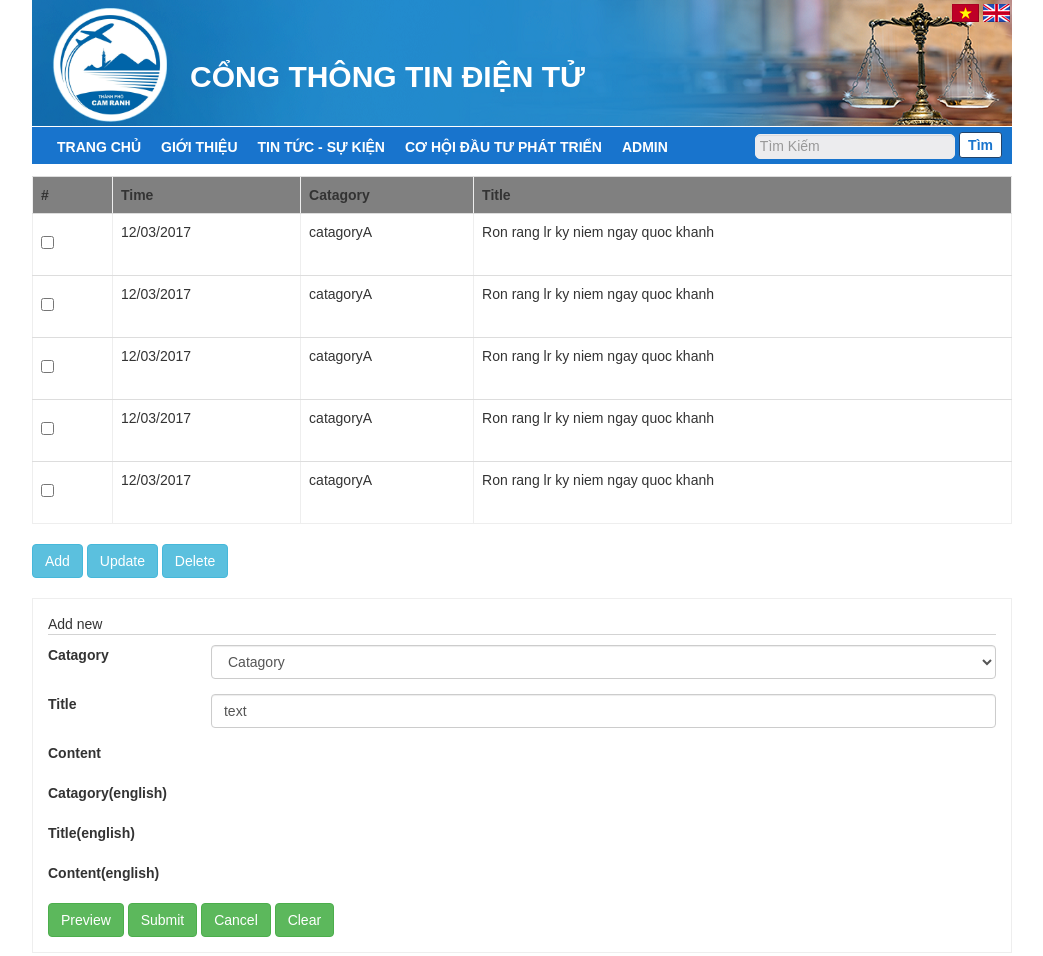
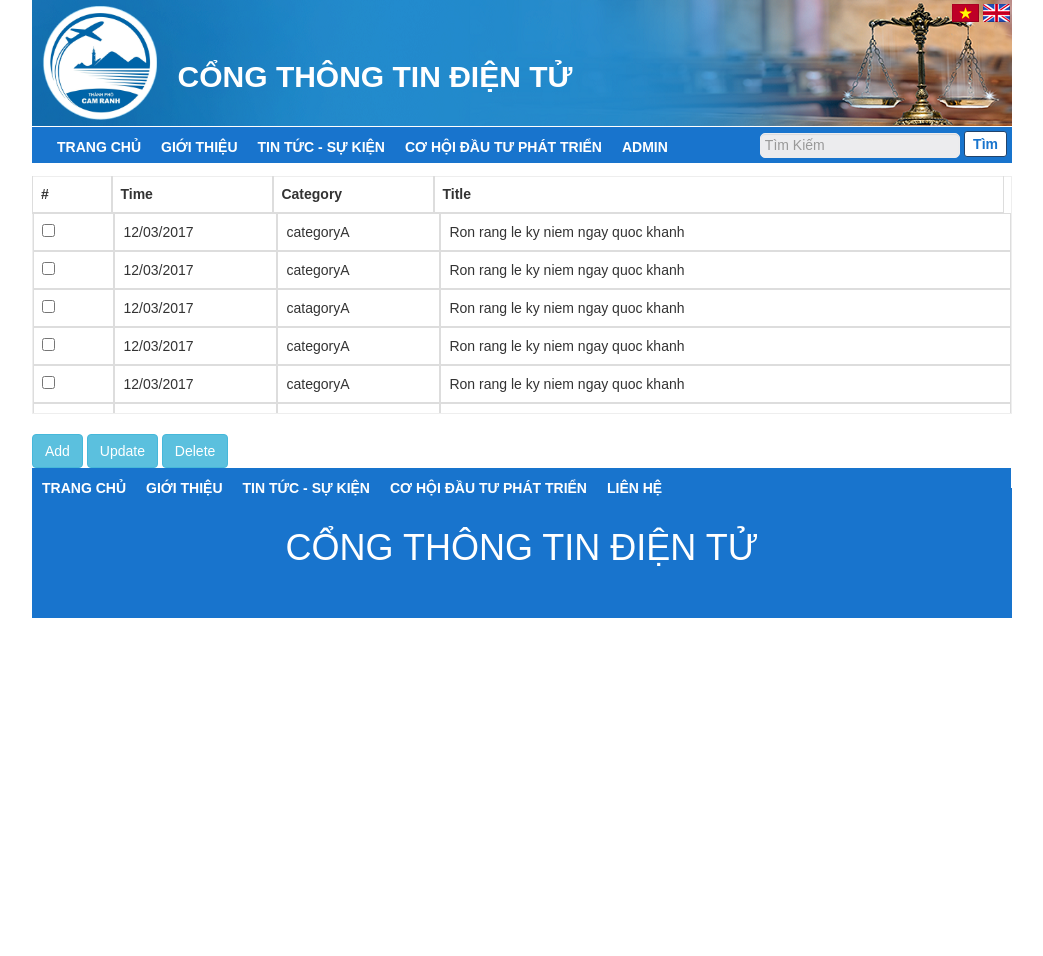
Before and after one commit to huuvinh106/Final-Project-Assigement, a plain HTML site: page public/index.html at #/admin in a window 1280 px wide. Shown: the top 956 px of the page, without its empty margins (118-1161 px from the left). After the commit the page ends 800 px from the top, so only its background shows below. Drawn offline with Linux system fonts and the light colour scheme.

Commit message:
update file n19

```diff
--- a/public/js/controller.js
+++ b/public/js/controller.js
@@ -48,31 +48,43 @@ var sitebarController = app.controller('sitebarController', function($scope, $ht
 
 });
 var admin = app.controller('admin', function($scope, $http, $stateParams) {
+
     $scope.adItem = [{
             "time": "12/03/2017",
-            "catagory": "catagoryA",
-            "title": "Ron rang lr ky niem ngay quoc khanh"
+            "category": "categoryA",
+            "title": "Ron rang le ky niem ngay quoc khanh"
         },
         {
             "time": "12/03/2017",
-            "catagory": "catagoryA",
-            "title": "Ron rang lr ky niem ngay quoc khanh"
+            "category": "categoryA",
+            "title": "Ron rang le ky niem ngay quoc khanh"
         },
         {
             "time": "12/03/2017",
-            "catagory": "catagoryA",
-            "title": "Ron rang lr ky niem ngay quoc khanh"
+            "category": "catagoryA",
+            "title": "Ron rang le ky niem ngay quoc khanh"
         },
         {
             "time": "12/03/2017",
-            "catagory": "catagoryA",
-            "title": "Ron rang lr ky niem ngay quoc khanh"
+            "category": "categoryA",
+            "title": "Ron rang le ky niem ngay quoc khanh"
         },
         {
             "time": "12/03/2017",
-            "catagory": "catagoryA",
-            "title": "Ron rang lr ky niem ngay quoc khanh"
+            "category": "categoryA",
+            "title": "Ron rang le ky niem ngay quoc khanh"
         },
+        {
+            "time": "12/03/2017",
+            "category": "categoryA",
+            "title": "Ron rang le ky niem ngay quoc khanh"
+        },
+        {
+            "time": "12/03/2017",
+            "category": "categoryA",
+            "title": "Ron rang le ky niem ngay quoc khanh"
+        },
+
 
     ];
 });
--- a/public/json/slider.json
+++ /dev/null
@@ -1,4 +0,0 @@
-[{
-    "name": "thong bao",
-    "imageUrl": "./images/bar.jpg"
-}]
--- a/public/scss/_admin.scss
+++ b/public/scss/_admin.scss
@@ -2,15 +2,51 @@
     width: 980px;
 }
 
-.ad-boder {
-    border: 1px;
-    border-style: ridge;
+body {
+    background-color: #FFFFFF;
 }
 
 .list-add {
+    border-style: ridge;
+    margin-top: 10px;
+    margin-bottom: 10px;
+}
+
+.btn-grbutton {
+    padding: 0;
+    margin: 0 0 10px 20px;
+}
+
+.table-fixed {
+    width: 100%;
     border: 1px;
     border-style: ridge;
-    padding: 15px;
-    margin-top: 20px;
-    margin-bottom: 20px;
+    tbody {
+        height: 200px;
+        overflow-y: auto;
+        width: 100%;
+    }
+    thead,
+    tbody,
+    tr,
+    td,
+    th {
+        display: block;
+    }
+    tbody {
+        td {
+            float: left;
+            input {
+                margin: 0;
+            }
+        }
+    }
+    thead {
+        tr {
+            th {
+                margin: -1px;
+                float: left;
+            }
+        }
+    }
 }
--- a/public/scss/_header.scss
+++ b/public/scss/_header.scss
@@ -18,8 +18,8 @@ $color: #ffffff;
         float: left;
         width: 115px;
         height: auto;
-        left: 20px;
-        top: 8px;
+        left: 10px;
+        top: 6px;
         a {
             text-decoration: none;
         }
@@ -36,7 +36,7 @@ $color: #ffffff;
                 font-size: 30px;
                 font-weight: bold;
                 color: $color;
-                margin-left: 25px;
+                margin-left: 0;
                 margin-bottom: 0;
                 padding: 0;
             }
@@ -90,9 +90,9 @@ $color: #ffffff;
 
 .search {
     float: right;
-    margin-right: -5px;
-    margin-top: 5px;
-    margin-bottom: 5px;
+    margin-right: -10px;
+    margin-top: 4px;
+    margin-bottom: 0;
     .txtsearch {
         background: #ececee;
         height: 25px;
--- a/public/views/admin.html
+++ b/public/views/admin.html
@@ -1,43 +1,41 @@
 <div class="container">
     <div class="row">
-        <div class="admin">
-            <div class="col-12">
-                <table class="table">
-
+        <div class="admin" ng-controller="admin">
+            <table class="table table-fixed table-bordered ">
+                <thead>
+                    <tr>
+                        <th class="col-xs-1">#</th>
+                        <th class="col-xs-2">Time</th>
+                        <th class="col-xs-2">Category</th>
+                        <th class="col-xs-7">Title</th>
+                    </tr>
+                </thead>
                 <tbody>
-                        <tr style="background: gray;">
-                            <th class="ad-boder">#</th>
-                            <th class="ad-boder">Time</th>
-                            <th class="ad-boder">Catagory</th>
-                            <th class="ad-boder">Title</th>
-                        </tr>
                     <tr ng-repeat="item in adItem">
-                            <th class="ad-boder">
-                                <div class="checkbox"><label><input type="checkbox" value=""></label></div>
-                            </th>
-                            <td class="ad-boder">{{item.time}}</td>
-                            <td class="ad-boder">{{item.catagory}}</td>
-                            <td class="ad-boder">{{item.title}}</td>
+                        <td class="col-xs-1"><input type="checkbox"></td>
+                        <td class="col-xs-2 ">{{item.time}}</td>
+                        <td class="col-xs-2 ">{{item.category}}</td>
+                        <td class="col-xs-7 ">{{item.title}}</td>
                     </tr>
                 </tbody>
-                    <div class="clearfix"></div>
             </table>
+            <!--button add delete update-->
             <section>
-                    <button type="button" class="btn btn-info">Add</button>
-                    <button type="button" class="btn btn-info">Update</button>
+                <button type="button" class="btn btn-info" ng-click="inactive = !inactive">Add</button>
+                <button type="button" class="btn btn-info" ng-click="inactive = !inactive">Update</button>
                 <button type="button" class="btn btn-info">Delete</button>
             </section>
-                <div class="list-add">
-                    <p style="border-bottom: 1px ridge lightgray;">Add new</p>
-
+            <!--news add new,-->
+            <div class="list-add" ng-show="inactive">
+                <p style="border-bottom: 1px ridge lightgray;" ng-show="inactive">Add new</p>
                 <form class="form-horizontal">
                     <div class="form-group row">
-                            <label for="example-text-input" class="col-sm-2  col-form-label">Catagory</label>
+                        <label for="example-text-input" class="col-sm-2  col-form-label" ng-disabled="checked">Category</label>
                         <div class="col-sm-10">
                             <select class="form-control">
-                                    <option>Catagory</option>
-                                    <option>Catagory A</option>
-                                    <option>Catagory B</option>
+                                    <option>Category</option>
+                                    <option>Category A</option>
+                                    <option>Category B</option>
                                     <option>Orther</option>
                                 </select>
                         </div>
@@ -45,27 +43,17 @@
                     <div class="form-group row">
                         <label for="example-text-input" class="col-sm-2 col-form-label">Title</label>
                         <div class="col-sm-10">
-                                <input class="form-control" type="text" value="text" id="example-text-input">
+                            <input class="form-control" type="text" value="text" id="example-text-input" ng-disabled="inactive">
                         </div>
                     </div>
-
                     <div class="form-group row">
                         <label for="example-text-input" class="col-sm-2 col-form-label">Content</label>
-
+                        <div class="col-sm-10">
+                            <textarea class="form-control " id="exampleTextarea" rows="3"></textarea>
                         </div>
-                        <div class="form-group row">
-                            <label for="example-text-input" class="col-sm-2 col-form-label">Catagory(english)</label>
-
                     </div>
-                        <div class="form-group row">
-                            <label for="example-text-input" class="col-sm-2 col-form-label">Title(english)</label>
-                        </div>
-                        <div class="form-group row">
-                            <label for="example-text-input" class="col-sm-2 col-form-label">Content(english)</label>
-
-                        </div>
-                        <section>
-
+                    <!--group button Preview summit Cancel Clear-->
+                    <section class="btn-grbutton">
                         <button type="button" class="btn btn-success">Preview</button>
                         <button type="button" class="btn btn-success">Submit</button>
                         <button type="button" class="btn btn-success">Cancel</button>
@@ -76,4 +64,3 @@
         </div>
     </div>
 </div>
-</div>
--- a/public/views/header.html
+++ b/public/views/header.html
@@ -54,11 +54,11 @@
                         <!-- Collect the nav links, forms, and other content for toggling -->
                         <div ng-controller="menuController" class="collapse navbar-collapse">
                             <ul class="namenu nav navbar-nav nav_1">
-                                <li class="nav-item"><a ui-sref="home">TRANG CHỦ</a></li>
+                                <li class="nav-item text-uppercase"><a ui-sref="home">trang chủ</a></li>
                                 <li ng-repeat="menu in menuData" class="dropdown mega-dropdown ">
                                     <a href="#" class="dropdown-toggle" data-toggle="dropdown">{{menu.name}}</a>
                                 </li>
-                                <li><a ui-sref="admin">ADMIN</a></li>
+                                <li class="text-uppercase"><a ui-sref="admin">admin</a></li>
                             </ul>
                             <form class="search form-inline my-2 my-lg-0">
                                 <input class="txtsearch form-control mr-sm-2" type="text" placeholder=" Tìm Kiếm">
```
Also changed, not shown: public/json/detail.json (+6 -2 lines), public/views/detail.html (+35 -7 lines), public/views/home.html (+3 -3 lines), public/views/view-bar.html (+2 -2 lines), public/images/ma-tuy.jpg (added), public/scss/style.css, 1 other file. Lines whose indentation alone changed are shown as unchanged.
